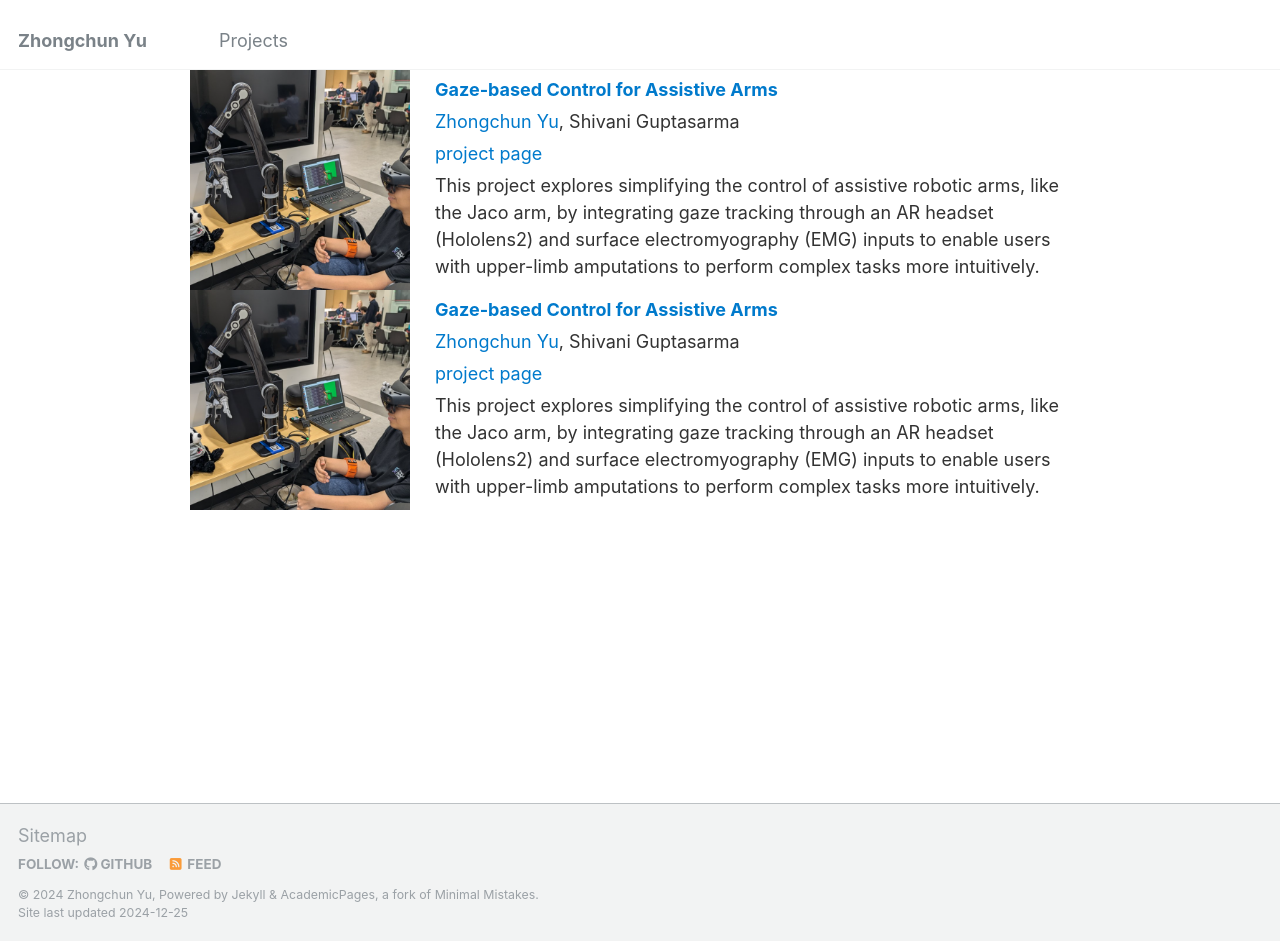
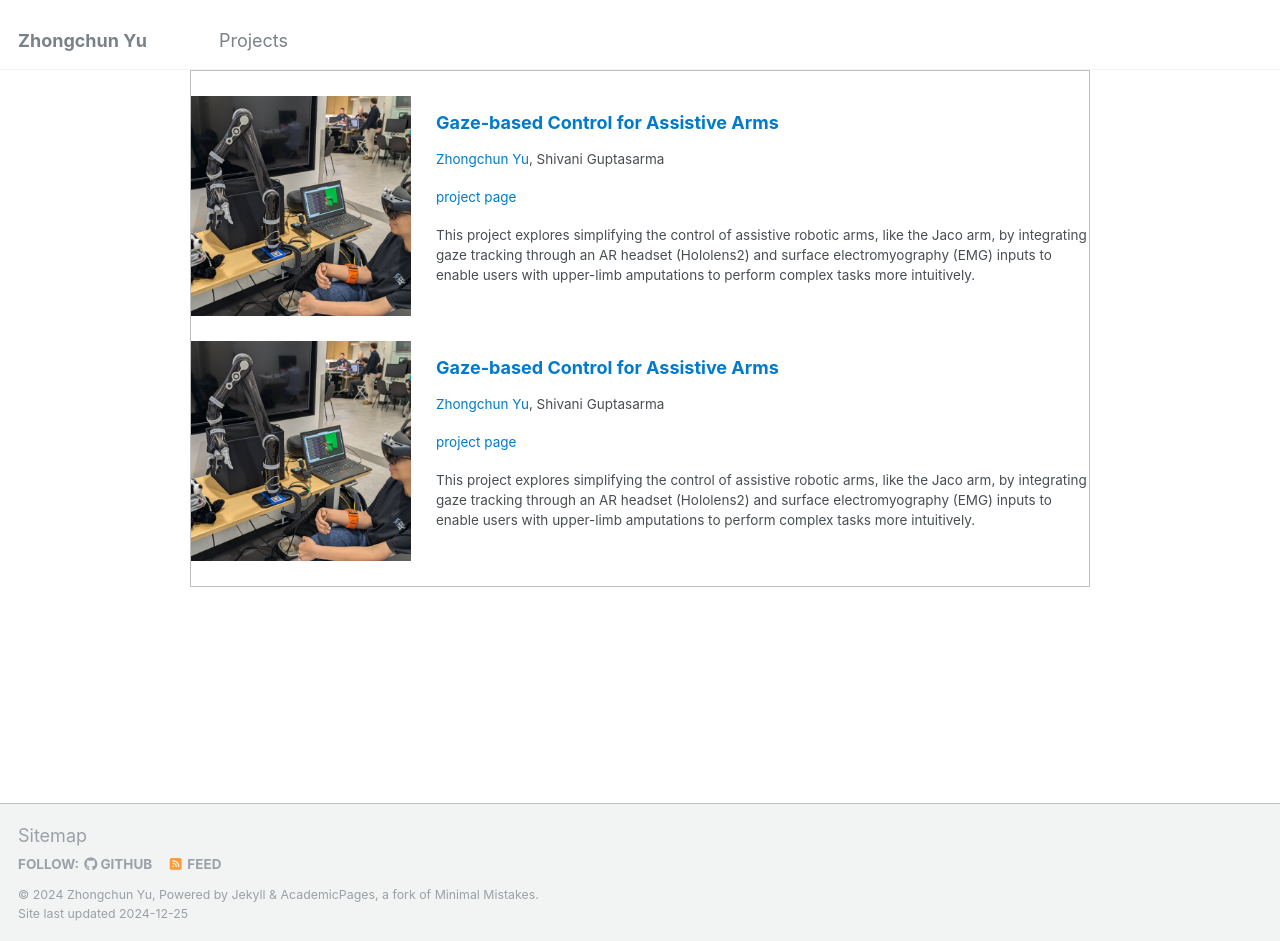
Before and after one commit to yuzhongchun17/yuzhongchun17.github.io, a Jekyll site: the page built from _pages/research.html, in a window 1280 px wide and 941 px high. Built offline with Jekyll 4.4.1, drawn with Linux system fonts in a browser that asks for light colours.

Commit message:
Update research.html

```diff
--- a/_pages/research.html
+++ b/_pages/research.html
@@ -11,6 +11,91 @@
   <meta name="viewport" content="width=device-width, initial-scale=1.0">
   <title>Research</title>
   <style>
+  /* Research Table Styles */
+  .research-table {
+    width: 100%; /* Ensure the table spans the full width */
+    max-width: 900px; /* Constrain the table width for readability */
+    margin: 0 auto; /* Center the table */
+    border-collapse: separate; /* Allow spacing between rows */
+    border-spacing: 0 25px; /* Add space between rows */
+  }
+
+  .research-table td {
+    vertical-align: middle; /* Align content in the middle vertically */
+    border: none; /* Remove cell borders */
+    padding: 0; /* Remove unnecessary padding */
+  }
+
+  .research-media {
+    width: 220px; /* Fixed size for image container */
+    height: 220px; /* Ensure it's square */
+    display: flex; /* Center content inside flexbox */
+    align-items: center; /* Vertical centering */
+    justify-content: center; /* Horizontal centering */
+    overflow: hidden; /* Crop overflowing image content */
+    margin-right: 25px; /* Add space between image and text */
+  }
+
+  .research-media img {
+    width: 100%; /* Fill container width */
+    height: 100%; /* Fill container height */
+    object-fit: cover; /* Crop image proportionally */
+    display: block; /* Remove inline spacing issues */
+  }
+
+  .research-content {
+    width: auto; /* Allow content to take remaining space */
+    margin: 0; /* Remove unnecessary margin */
+    padding: 0; /* Remove unnecessary padding */
+  }
+
+  .research-title {
+    font-size: 1rem; /* Set font size */
+    font-weight: bold; /* Bold text */
+    text-decoration: none; /* Remove underline */
+    color: #007acc; /* Default color */
+    transition: color 0.3s; /* Smooth hover effect */
+  }
+
+  .research-title:hover {
+    color: orange; /* Change color on hover */
+  }
+
+  .research-authors a,
+  .research-links a {
+    color: #007acc; /* Default color */
+    text-decoration: none; /* Remove underline */
+    transition: color 0.3s; /* Smooth hover effect */
+  }
+
+  .research-authors a:hover,
+  .research-links a:hover {
+    color: orange; /* Change color on hover */
+  }
+
+  .research-meta {
+    font-style: italic; /* Italicize metadata */
+  }
+
+  /* Responsive adjustments */
+  @media (max-width: 768px) {
+    .research-table {
+      width: 100%;
+    }
+
+    .research-media,
+    .research-content {
+      display: block;
+      width: 100%;
+    }
+
+    .research-media {
+      margin-bottom: 10px; /* Add space between stacked elements */
+    }
+  }
+</style>
+
+<!--   <style>
     /* Research Table Styles */
     .research-table {
       width: 100%;
@@ -119,7 +204,7 @@
         margin-bottom: 10px;
       }
     }
-  </style>
+  </style> -->
 
 </head>
 <body>
```
